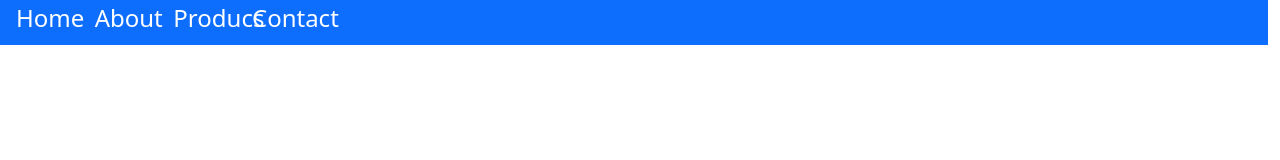
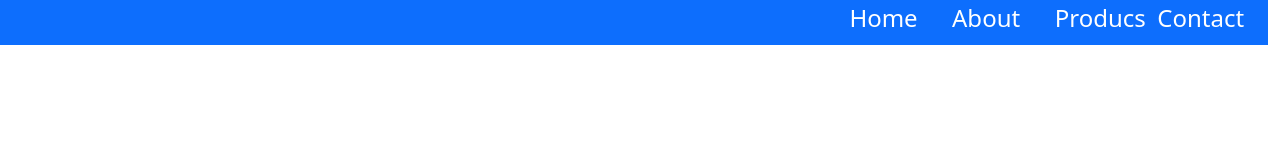
Before and after one commit to SirbB12/Bootstrap, a plain HTML site: page ex.html in a window 1280 px wide. Drawn offline with nearby package versions, Linux system fonts and the light colour scheme.

Commit message:
Modificare container

```diff
--- a/ex.html
+++ b/ex.html
@@ -28,17 +28,17 @@
         </style>
 </head>
 <body>
-    <div class="container-fluid bg-primary row align-items-end">
-        <div class="col-1 row justify-content-end ">
+    <div class="container-fluid bg-primary row justify-content-end ">
+        <div class="col-1 ">
         <div class="p-1 text-white"><h4>Home</h4></div>
     </div>
-    <div class="col-1 row justify-content-end">
+    <div class="col-1 ">
         <div class="p-1 text-white flex-child-2"><h4>About</h4></div>
     </div>
-    <div class="col-1 row justify-content-end">
+    <div class="col-1 ">
         <div class="p-1 text-white flex-child-3"><h4>Producs</h4></div>
     </div>
-    <div class="col-1 row justify-content-end">
+    <div class="col-1">
         <div class="p-1 text-white flex-child-4"><h4>Contact</h4></div>
     </div>
     </div>
```
